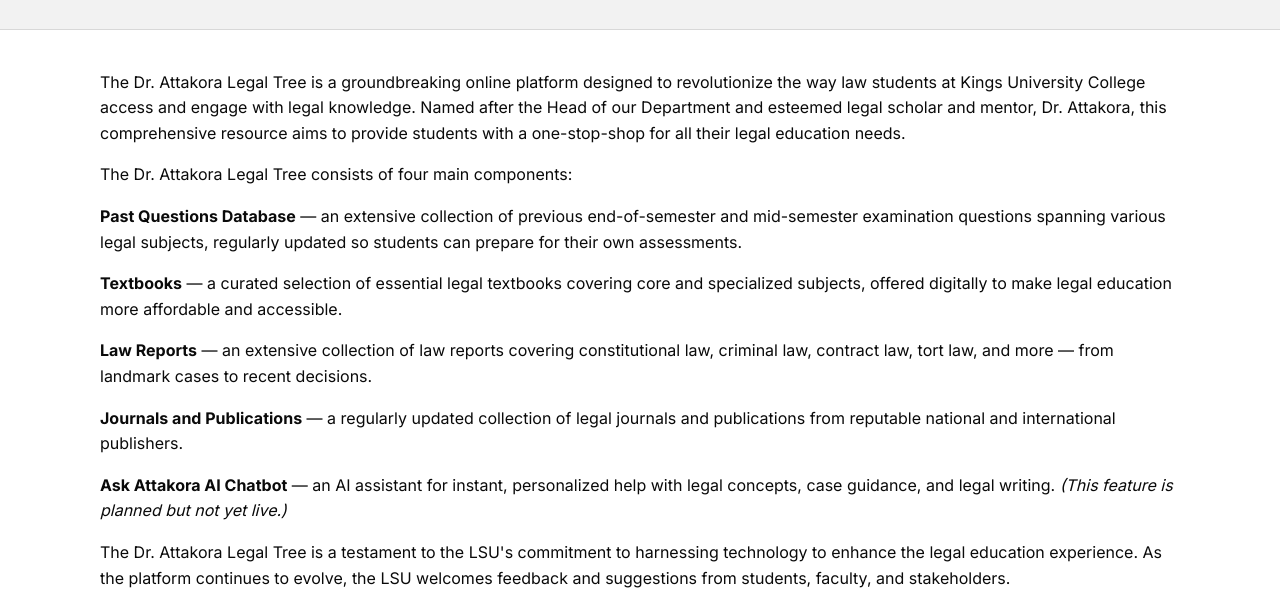
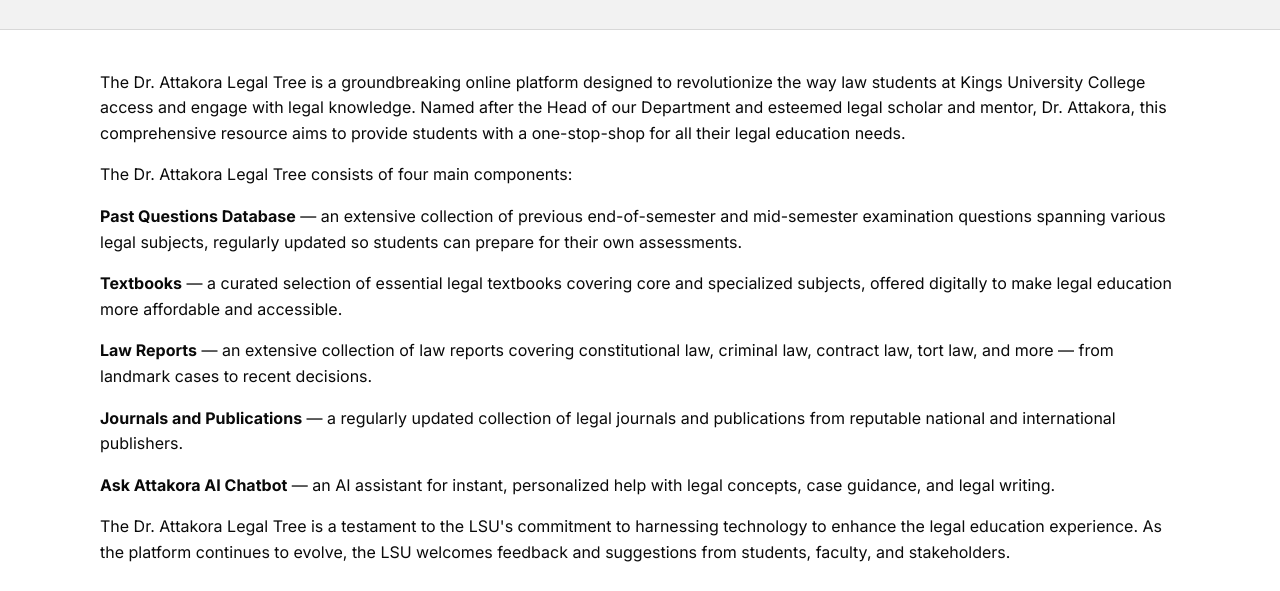
Before and after one commit to abawitty/kuclsusite, an Eleventy site: page src/content/pages/dr-attakora-legal-tree/index.md in a window 1280 px wide. Shown: the part 194-785 px from the top of the page. Built offline with nearby package versions, Linux system fonts and the light colour scheme; Eleventy itself is replaced by a stand-in of ours; files that its build step writes are made by us from their sources.

Commit message:
Update Site Pages “legal_tree_index”

```diff
--- a/src/content/pages/dr-attakora-legal-tree/index.md
+++ b/src/content/pages/dr-attakora-legal-tree/index.md
@@ -25,6 +25,6 @@ The Dr. Attakora Legal Tree consists of four main components:
 
 **Journals and Publications** — a regularly updated collection of legal journals and publications from reputable national and international publishers.
 
-**Ask Attakora AI Chatbot** — an AI assistant for instant, personalized help with legal concepts, case guidance, and legal writing. *(This feature is planned but not yet live.)*
+**Ask Attakora AI Chatbot** — an AI assistant for instant, personalized help with legal concepts, case guidance, and legal writing.
 
 The Dr. Attakora Legal Tree is a testament to the LSU's commitment to harnessing technology to enhance the legal education experience. As the platform continues to evolve, the LSU welcomes feedback and suggestions from students, faculty, and stakeholders.
```
